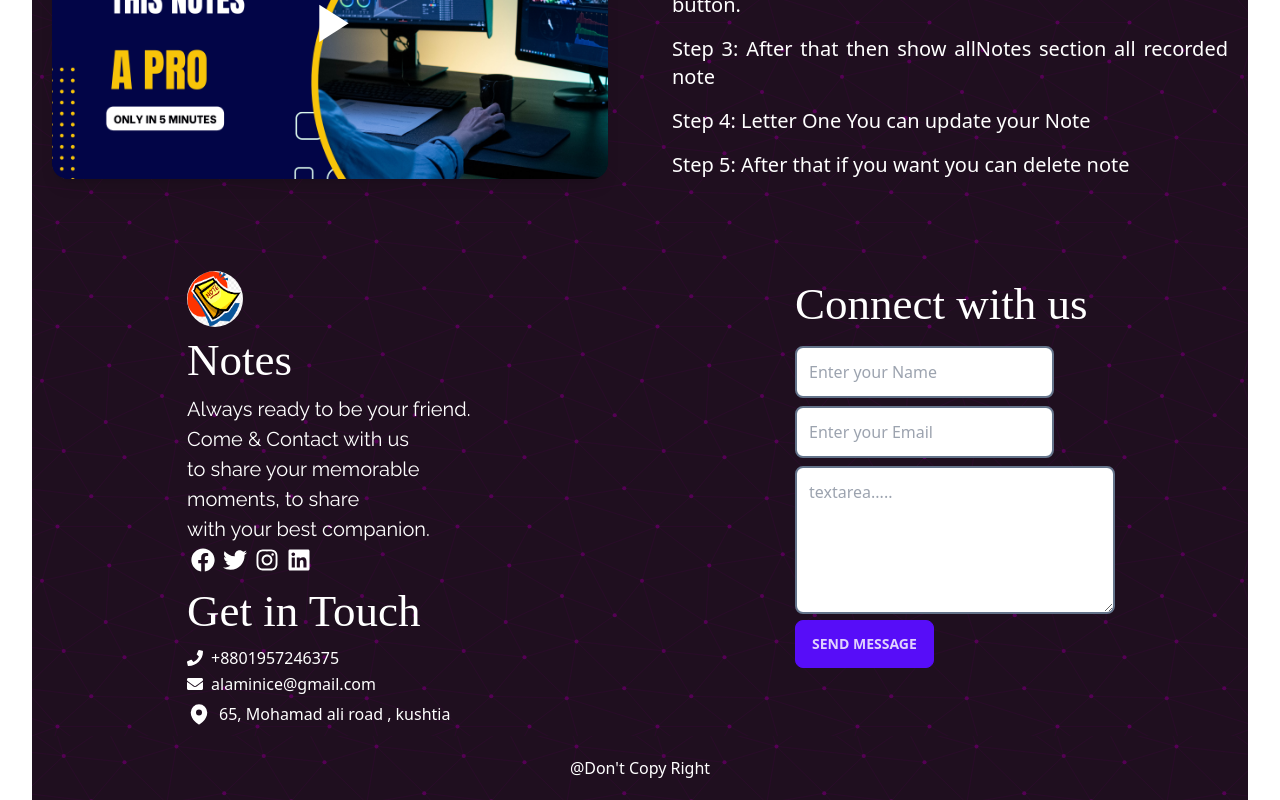
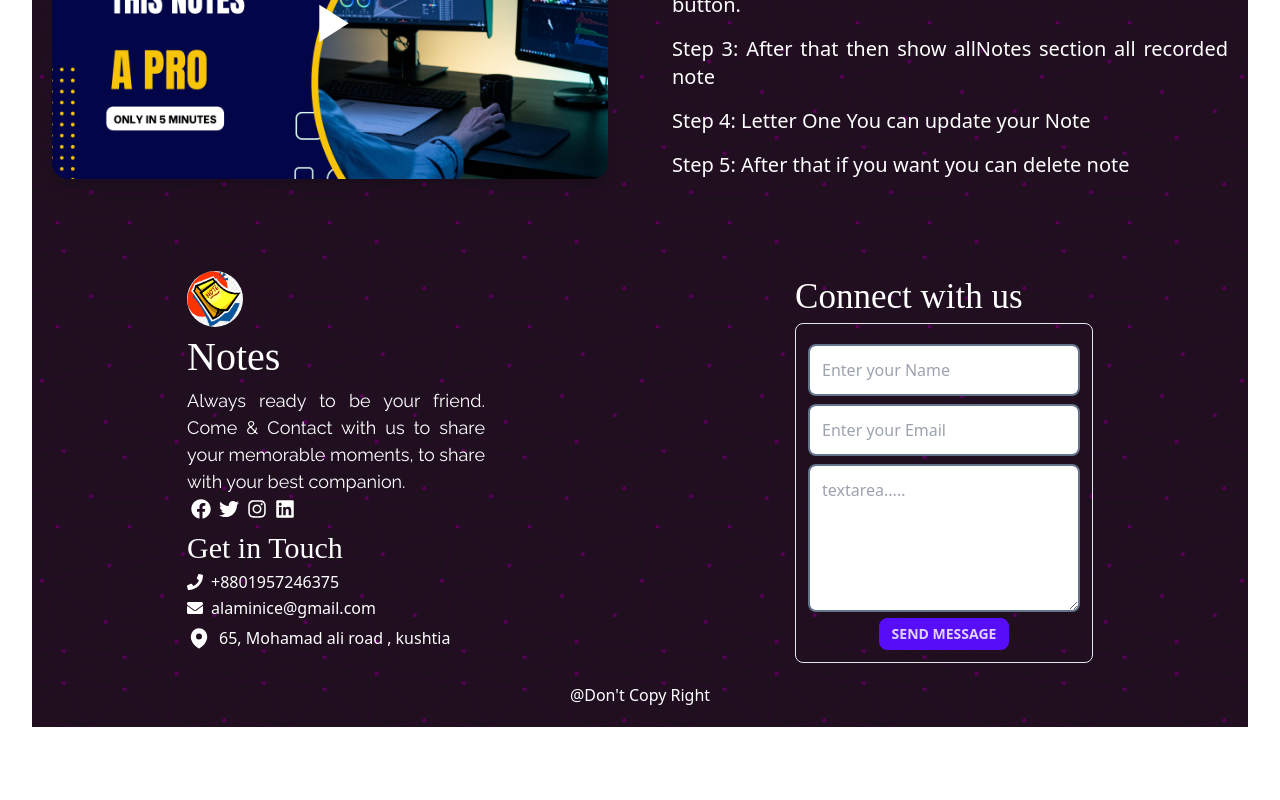
Before and after one commit to mdalaminfaraji/NotesAppClient, a React (Vite) app: page / in a window 1280 px wide. Shown: the part 1153-1953 px from the top of the page. After the commit the page ends 1880 px from the top, so only its background shows below. Built offline with nearby package versions, Linux system fonts and the light colour scheme; no server answers; a web font is replaced by a local one.

Commit message:
form design done

```diff
--- a/src/Layouts/Dashboard/AddNote.tsx
+++ b/src/Layouts/Dashboard/AddNote.tsx
@@ -83,7 +83,7 @@ const AddNote = () => {
                <title>Notes | AddNote</title>
 
              </Helmet>
-            <h1 className='text-center text-3xl font-bold p-4'>Add your Notes</h1>
+            <h1 className='text-center text-3xl font-bold py-5'>Add your Notes</h1>
 
          <div className='grid grid-cols-1 md:grid-cols-2 gap-5'>
             <div className='border-2 rounded-lg ps-4 pt-2 mx-5 pb-5 mb-4 '>
--- a/src/Layouts/Dashboard/Notes.tsx
+++ b/src/Layouts/Dashboard/Notes.tsx
@@ -25,11 +25,11 @@ const Notes = () => {
         />
 
          </div>
-         <div className="bg-color px-2 h-full py-4">
+         <div className="bg-color flex  flex-col justify-center px-2 h-full py-4">
             <h1 className="text-4xl font-bold">Okay........<br/>
             Let'st start with your first note!
             </h1>
-            <Link to='/dashboard/addNote' className="underline text-3xl font-semibold">Create one!</Link>
+            <Link to='/dashboard/addNote' className="underline text-3xl text-teal-300   font-semibold">Create one!</Link>
          </div>
 
             </div>
--- a/src/components/Home/Footer.tsx
+++ b/src/components/Home/Footer.tsx
@@ -12,15 +12,15 @@ const Footer:React.FC = () => {
 
   <div className=' w-[49%] mx-auto'>
     <img className='w-14 h-14 rounded-full'  src={logo1}/>
-    <p style={{fontFamily:'Rencho', fontSize:'45px',}}>Notes</p>
-    <p style={{fontFamily:'Raleway'}} className='text-[20px]'>Always ready to be your friend. Come & Contact with us<br/> to share your memorable moments, to share <br/> with your best companion.</p>
-    <p className='inline-flex text-2xl'>
+    <p style={{fontFamily:'Rencho', fontSize:'40px',}}>Notes</p>
+    <p style={{fontFamily:'Raleway'}} className='text-[18px] text-justify'>Always ready to be your friend. Come & Contact with us to share your memorable moments, to share  with your best companion.</p>
+    <p className='inline-flex text-xl'>
         <FaFacebook className='m-1'></FaFacebook>
         <FaTwitter className='m-1'></FaTwitter>
         <FaInstagram className='m-1'></FaInstagram>
         <FaLinkedin className='m-1'></FaLinkedin>
     </p>
-    <h1 style={{fontFamily:'Rencho', fontSize:'45px'}}>Get in Touch</h1>
+    <h1 style={{fontFamily:'Rencho', fontSize:'30px'}}>Get in Touch</h1>
     <p className='inline-flex items-center'><FaPhone className='mr-2'></FaPhone> +8801957246375</p><br/>
     <p className='inline-flex items-center'><FaEnvelope  className='mr-2'></FaEnvelope>alaminice@gmail.com</p><br/>
     <p className='inline-flex  items-center'><MapPinIcon className='w-6 h-8 mr-2'></MapPinIcon>65, Mohamad ali road , kushtia</p>
@@ -28,12 +28,13 @@ const Footer:React.FC = () => {
   <div>
 
     <div className=" w-[49%] mx-auto">
-     <h1 className='' style={{fontFamily:'Rencho', fontSize:'45px'}}>Connect with us</h1>
-     <form>
-        <input type="text" placeholder='Enter your Name' name="name" id="" className='text-black p-3 border-2 mt-2 border-slate-500 rounded-lg' /><br/>
-        <input type="email" placeholder='Enter your Email' name="email" id="" className='text-black p-3 border-2 mt-2 border-slate-500 rounded-lg'/><br/>
-        <textarea name="textarea" id="" cols={30} rows={5} placeholder='textarea.....' className='p-3 mt-2 border-2 border-slate-500 rounded-lg text-black'></textarea>
-        <input type="submit" value="Send Message" className='btn-primary btn'/>
+     <h1 className='' style={{fontFamily:'Rencho', fontSize:'35px'}}>Connect with us</h1>
+     <form className='border p-3 rounded-lg'>
+        <label></label>
+        <input type="text" placeholder='Enter your Name' name="name" id="" className='text-black w-full p-3 border-2 mt-2 border-slate-500 rounded-lg' /><br/>
+        <input type="email" placeholder='Enter your Email' name="email" id="" className='text-black p-3 w-full border-2 mt-2 border-slate-500 rounded-lg'/><br/>
+        <textarea name="textarea" id="" cols={30} rows={5} placeholder='textarea.....' className='p-3 w-full mt-2 border-2 border-slate-500 rounded-lg text-black'></textarea>
+        <input type="submit" value="Send Message" className='btn-primary btn-sm block mx-auto btn'/>
      </form>
     </div>
   </div>
```
